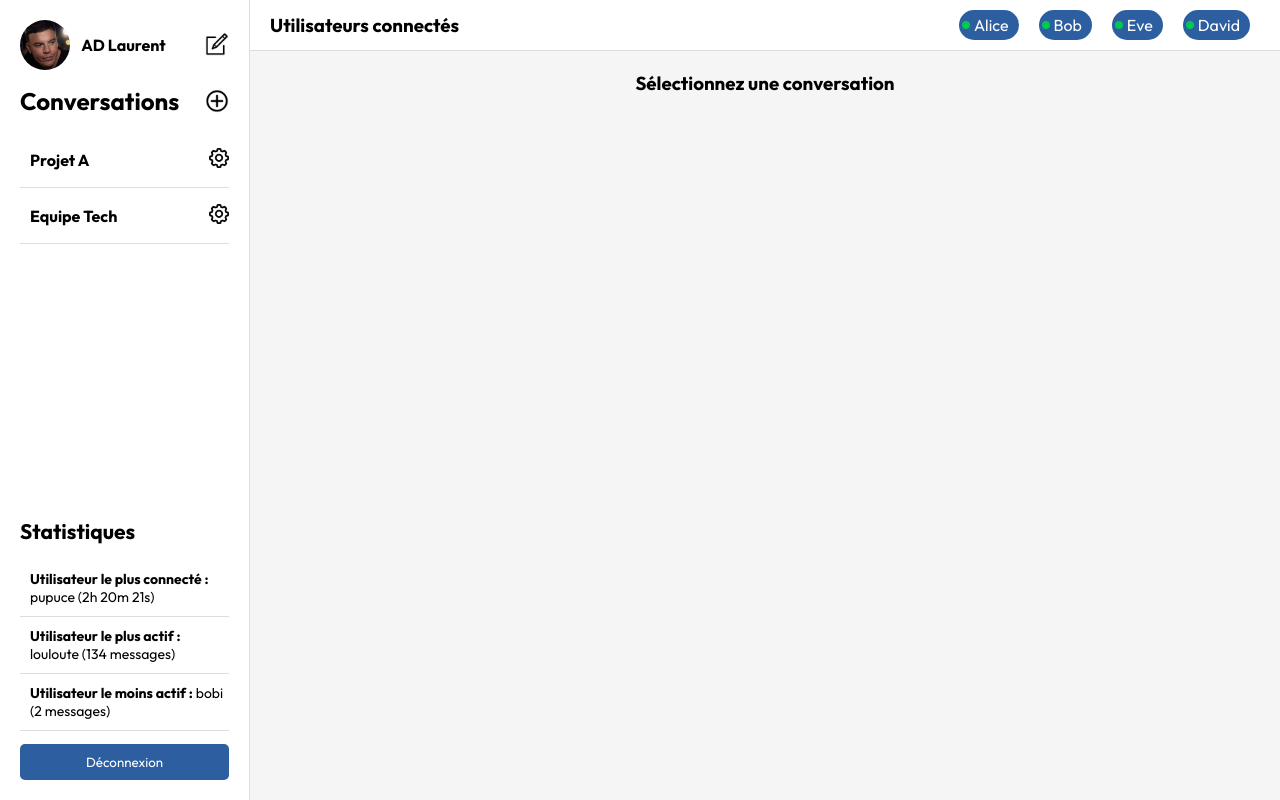
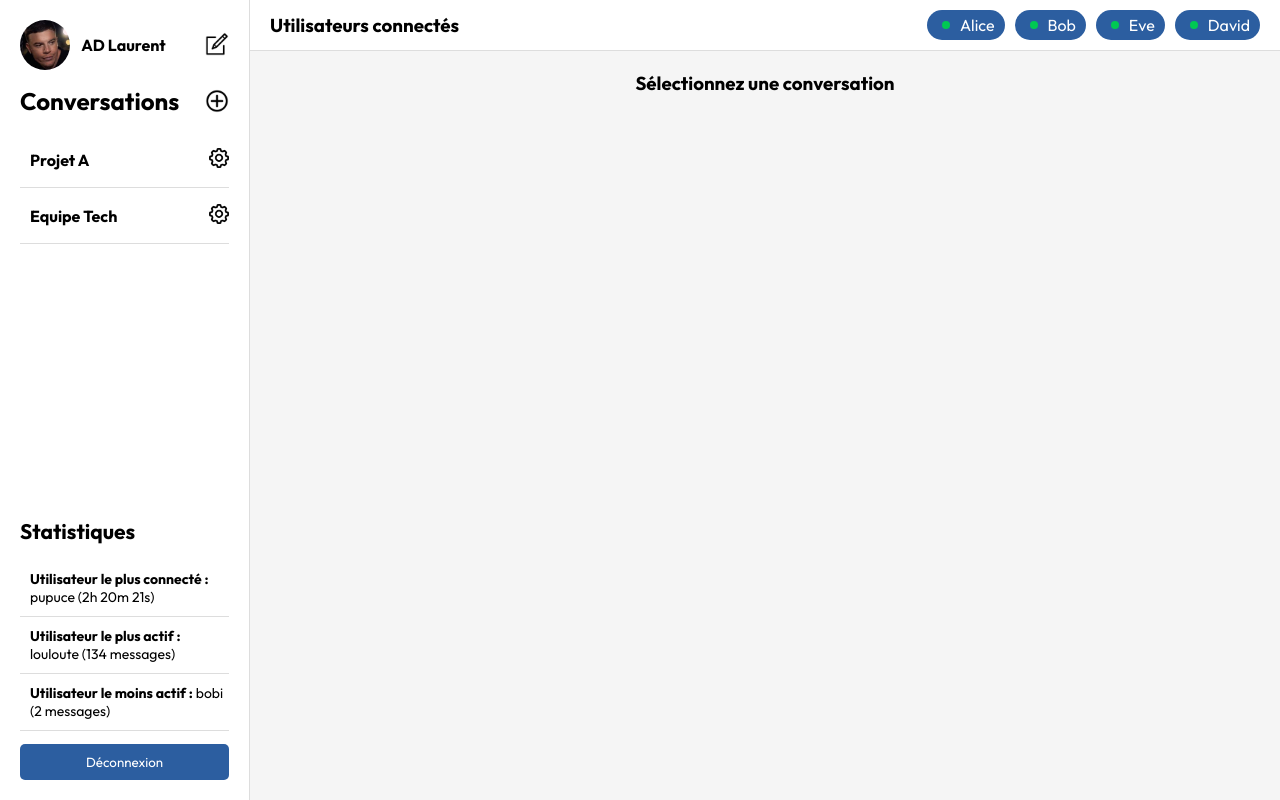
Before and after one commit to baptiste-rnd/INFO834_Projet, a plain HTML site: page Web/index.html in a window 1280 px wide. Drawn offline with Linux system fonts and the light colour scheme.

Commit message:
`Added scrollbar hiding and CSS adjustments for user item layout`

```diff
--- a/Web/assets/css/style.css
+++ b/Web/assets/css/style.css
@@ -5,6 +5,12 @@
     --bg-gray: #f5f5f5;
     --border-color: #ddd;
   }
+
+  ::-webkit-scrollbar {
+    display: none;
+  }
+
+
 *{
   margin: 0;
   padding: 0;
@@ -283,8 +289,9 @@ h2{
 
 .user-item {
   position: relative;
-  display: inline-block;
-  margin-right: 10px;
+  display: flex;
+  align-items: center;
+  justify-content: space-between;
   padding: 5px 10px;
   background-color: var(--main-blue);
   border-radius: 25px;
@@ -293,13 +300,12 @@ h2{
 }
 
 .online-dot {
-  position: absolute;
-  top: 11px;
-  left: 3px;
+  margin-right: 10px;
   width: 8px;
   height: 8px;
   background-color: #00c853;
   border-radius: 50%;
+
 }
 
 /* Conversation detail */
--- a/Web/assets/js/script.js
+++ b/Web/assets/js/script.js
@@ -111,8 +111,8 @@ connectedUsers.forEach(user => {
     const onlineDot = document.createElement("span");
     onlineDot.classList.add("online-dot");
 
+    userContainer.appendChild(onlineDot);
     userContainer.appendChild(span);
-    userContainer.appendChild(onlineDot);
     usersList.appendChild(userContainer);
 });
 
```
